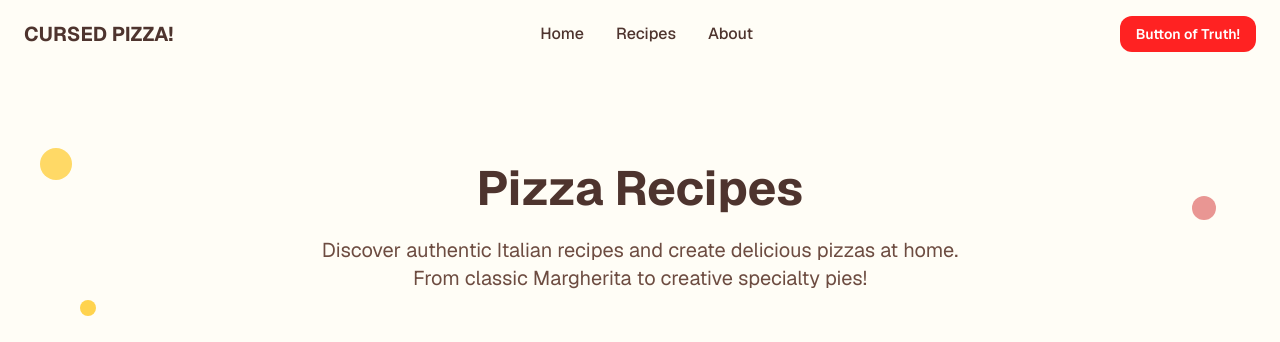
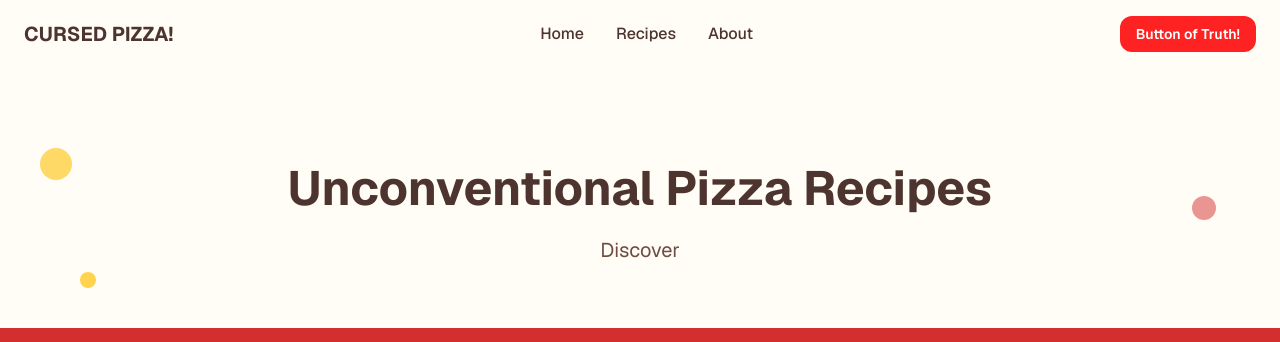
Before and after one commit to You-now-Who/pizza-site, a Next.js app: page /recipes in a window 1280 px wide. Shown: the top 342 px of the page. Built offline with nearby package versions, Linux system fonts and the light colour scheme.

Commit message:
feat: removed non-pizza

```diff
--- a/app/layout.js
+++ b/app/layout.js
@@ -13,8 +13,8 @@ const geistMono = Geist_Mono({
 });
 
 export const metadata = {
-  title: "Create Next App",
-  description: "Generated by create next app",
+  title: "Unconventional Pizza Recipes",
+  description: "Unconventional pizzas....",
 };
 
 export default function RootLayout({ children }) {
--- a/app/recipes/page.js
+++ b/app/recipes/page.js
@@ -416,11 +416,10 @@ const RecipesPage = () => {
       <section className="bg-[#fffdf6] pt-24 pb-16 relative">
         <div className="container mx-auto px-6 text-center">
           <h1 className="text-5xl font-bold text-[#4e342e] mb-6">
-            Pizza Recipes
+            Unconventional Pizza Recipes
           </h1>
           <p className="text-xl text-[#6d4c41] max-w-2xl mx-auto">
-            Discover authentic Italian recipes and create delicious pizzas at
-            home. From classic Margherita to creative specialty pies!
+            Discover
           </p>
         </div>
 
```
